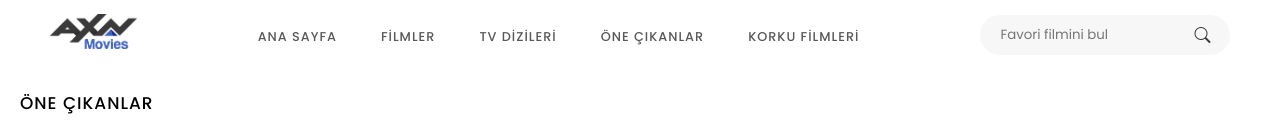
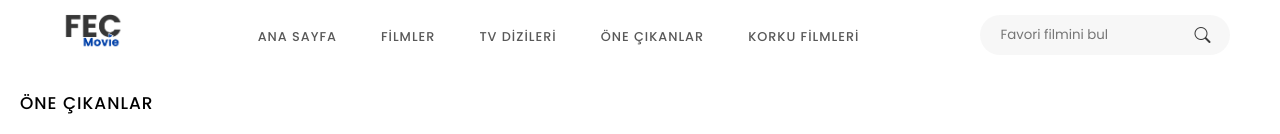
Before and after one commit to furkancetintas/movie-website, a plain HTML site: page index.html in a window 1280 px wide. Shown: the top 134 px of the page. Drawn offline with nearby package versions, Linux system fonts and the light colour scheme.

Commit message:
Update index.html

```diff
--- a/index.html
+++ b/index.html
@@ -32,7 +32,7 @@
   <body>
     <header>
       <div class="logo">
-        <img src="images/logo.png" alt="" />
+        <img src="images/logo2.png" alt="Logo" />
       </div>
       <nav>
         <ul>
```
